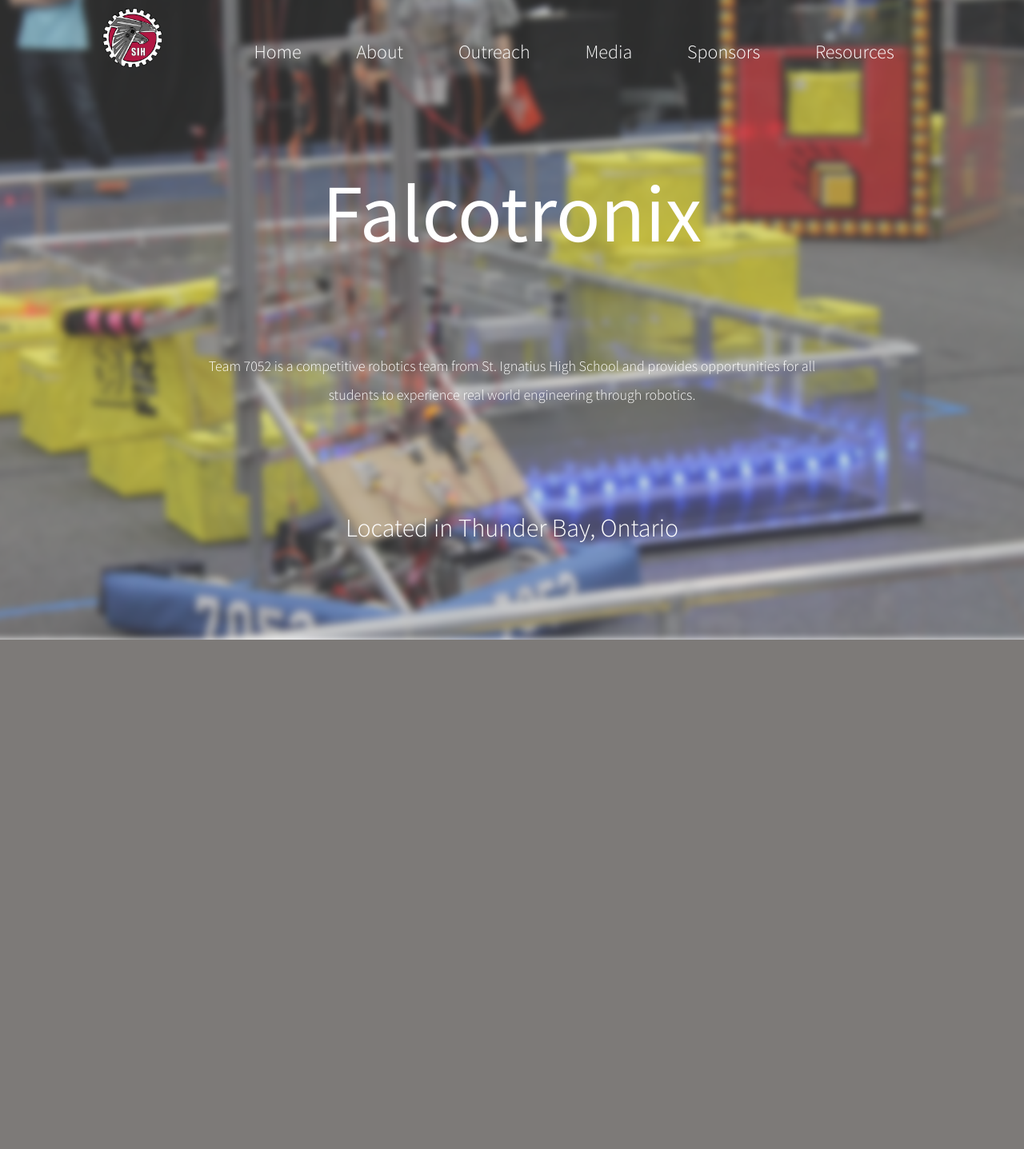
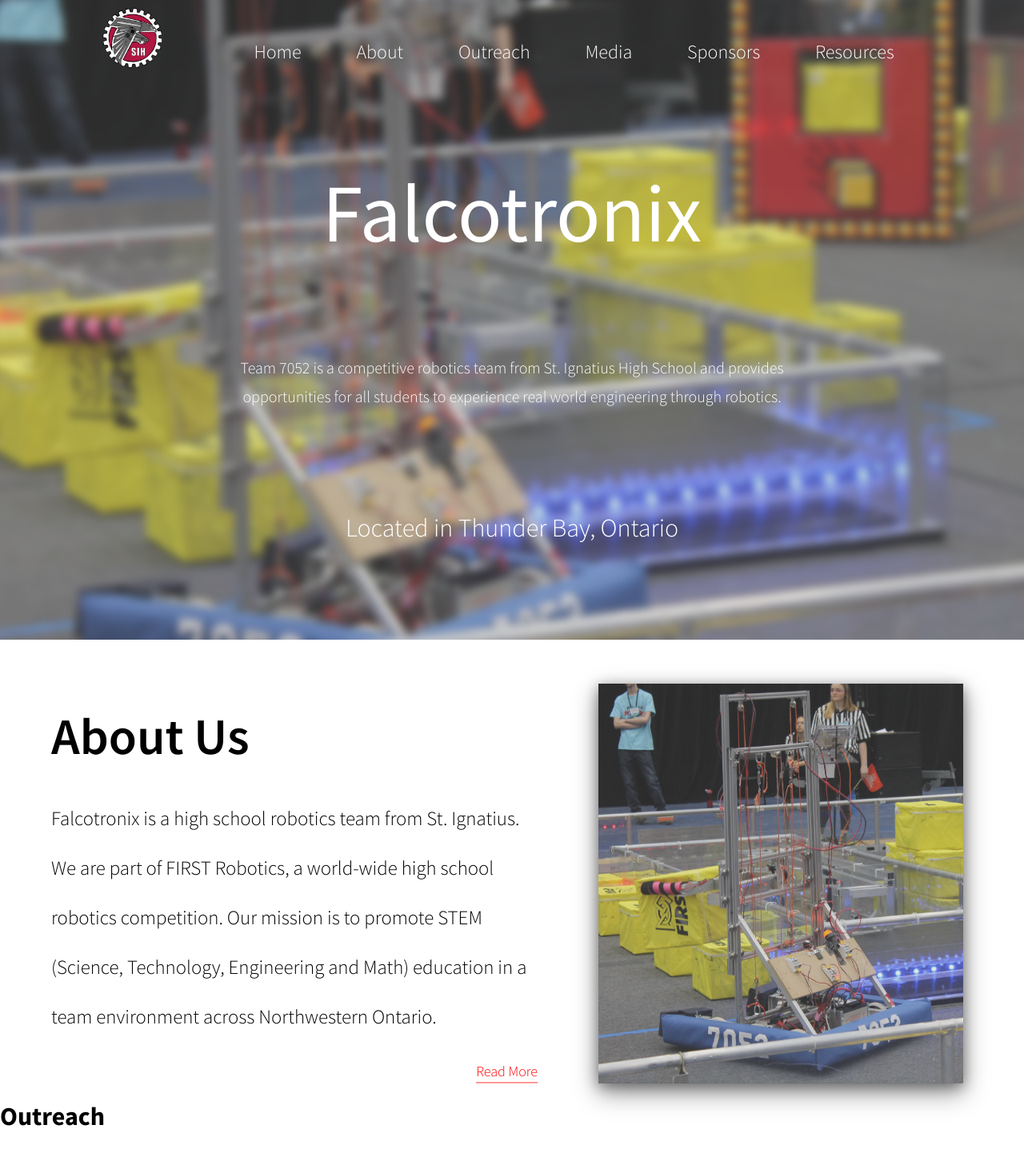
Before and after one commit to Team7052/Team-Website, a PHP site: page / in a window 1280 px wide. Shown: the whole page at 80% size. Before the commit the page ends 800 px from the top, so only its background shows below. Run offline with PHP 8.4, Linux system fonts and the light colour scheme.

Commit message:
Created About section in home page

```diff
--- /dev/null
+++ b/globalStyle.css
@@ -0,0 +1,10 @@
+.underlined-link {
+  display: inline;
+  text-decoration: none;
+  font-family: "Source Sans Pro", sans-serif;
+  font-weight: 300;
+  font-size: 18px;
+  color: #FF0000;
+  padding-bottom: 2px;
+  border-bottom: 2px solid rgba(255,0,0,0.40);
+}
--- a/style.css
+++ b/homeStyle.css
@@ -8,10 +8,28 @@
   margin: 0;
   padding: 0;
   /* Overflow hidden constrains all elements to be inside of the window */
-  overflow: hidden;
+  overflow-x: hidden;
+  display: grid;
+
+  grid-template-columns: 100vw;
+  grid-auto-rows: auto;
+  grid-auto-flow: row;
+}
+.navbar-element a {
+  /* Get rid of default underline */
+  text-decoration: none;
+  /* Inherit color fron navbar element */
+  color: inherit;
 }
 
-.main-background-div-home {
+.home-main-container {
+  display: block;
+  position: relative;
+  overflow: hidden;
+  height: 100vh;
+}
+
+.home-main-background-image {
   /* Set the background image with a 40% opacity gray overlay */
   /* Change the gray value and opacity depending on background image and visibilty of text */
   background-image: linear-gradient(rgba(152,152,152, 0.25), rgba(152,152,152, 0.25)), url("public/images/main-image.jpg");
@@ -24,14 +42,15 @@
 
   /* Position the div to fit the whole screen */
   position: absolute;
-  top: -2vh;
-  left: -2vw;
-  width: 104vw;
-  height: 102vh;
+  top: 0;
+  left: 0;
+  height: 100%;
+  width: 100%;
 
   /* Apply a blur to the image */
   /* Can change blur amount when working with different images */
   filter: blur(5px);
+  transform: scale(1.1);
 }
 
 .navbar {
@@ -88,7 +107,7 @@
 .home-main-subtitle {
   /* Set white font color, regular sized text, and light font weight */
   color: white;
-  font-size: 18px;
+  font-size: 20px;
   font-weight: 300;
 
   /* Align text center*/
@@ -119,3 +138,48 @@
   top: 80%;
   transform: translate(-50%, -80%);
 }
+
+.home-about-section {
+  background-color: white;
+  display: grid;
+  grid-template-columns: 1fr 1fr;
+  grid-template-rows: auto auto auto;
+  grid-template-areas:
+    "title image"
+    "paragraph image"
+    "link image";
+  margin-left: 5vw;
+  justify-items: start;
+}
+
+.home-about-section>h1 {
+  grid-area: title;
+  font-weight: 600;
+  font-size: 5vw;
+  margin-top: 10vh;
+}
+
+.home-about-section>p {
+  grid-area: paragraph;
+  font-weight: 300;
+  font-size: calc(12px + 1vw);
+  line-height: 2.5;
+  margin-top: -10px;
+}
+.home-about-section>.underlined-link {
+  grid-area: link;
+  justify-self: end;
+}
+
+.home-about-section>.home-about-image {
+  grid-area: image;
+  background: linear-gradient(rgba(154,154,154,0.25), rgba(154,154,154,0.25)), url("public/images/main-image.jpg");
+  background-position: left;
+  background-size: cover;
+  width: 75%;
+  height: 90%;
+  margin: 0 auto;
+  align-self: end;
+
+  box-shadow: 0 4px 16px 0 rgba(0, 0, 0, 0.4), 0 12px 30px 0 rgba(0, 0, 0, 0.4);
+}
--- a/index.html
+++ b/index.html
@@ -3,26 +3,41 @@
 <html>
   <head>
     <link href="https://fonts.googleapis.com/css?family=Source+Sans+Pro:300,400,600,700,900" rel="stylesheet">
-    <link href="style.css" rel="stylesheet" type="text/css">
+    <link href="homeStyle.css" rel="stylesheet" type="text/css">
+    <link href="globalStyle.css" rel="stylesheet" type="text/css">
     <title>Team 7052</title>
   </head>
   <body>
+    <div class="home-main-container">
       <!-- Create main background blurred image -->
-    <div class="main-background-div-home"></div>
+      <div class="home-main-background-image"></div>
       <!-- Create navigation bar -->
       <div class="navbar">
         <img class="navbar-logo-image "src="public/images/logo.png">
-      <div class="navbar-element">Home</div>
-      <div class="navbar-element navbar-dropdown-section">About</div>
-      <div class="navbar-element navbar-dropdown-section">Outreach</div>
-      <div class="navbar-element navbar-dropdown-section">Media</div>
-      <div class="navbar-element navbar-dropdown-section">Sponsors</div>
-      <div class="navbar-element navbar-dropdown-section">Resources</div>
+        <div class="navbar-element"><a href="index.html">Home</a></div>
+        <div class="navbar-element navbar-dropdown-section"><a href="#">About</a></div>
+        <div class="navbar-element navbar-dropdown-section"><a href="#">Outreach</a></div>
+        <div class="navbar-element navbar-dropdown-section"><a href="#">Media</a></div>
+        <div class="navbar-element navbar-dropdown-section"><a href="#">Sponsors</a></div>
+        <div class="navbar-element navbar-dropdown-section"><a href="#">Resources</a></div>
       </div>
 
       <!-- Content that is in the home page, when user first loads screen -->
       <div class="home-main-title">Falcotronix</div>
       <p class="home-main-subtitle">Team 7052 is a competitive robotics team from St. Ignatius High School and provides opportunities for all students to experience real world engineering through robotics.</p>
       <p class="home-main-location">Located in Thunder Bay, Ontario</p>
+    </div>
+
+    <!-- About page screen -->
+    <div class="home-about-section">
+      <h1>About Us</h1>
+      <p>Falcotronix is a high school robotics team from St. Ignatius. We are part of FIRST Robotics, a world-wide high school robotics competition. Our mission is to promote STEM (Science, Technology, Engineering and Math) education in a team environment across Northwestern Ontario.</p>
+      <a class="underlined-link" href="#">Read More</a>
+      <div class="home-about-image"></div>
+    </div>
+
+    <div class="home-outreach-section">
+      <h1>Outreach</h1>
+    </div>
   </body>
 </html>
```
Lines whose indentation alone changed are shown as unchanged.
